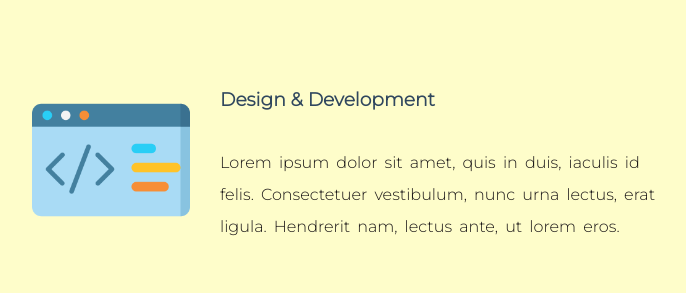
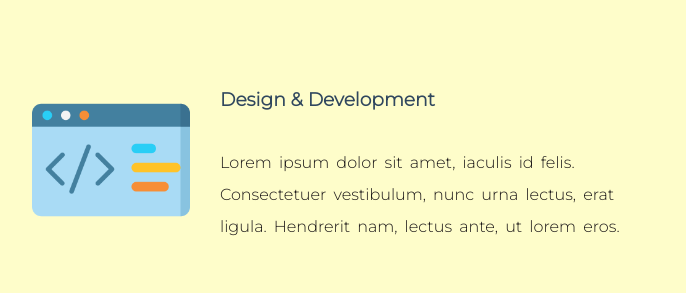
Before and after one commit to code4oryou/c4u, a plain HTML site: page index.html in a window 1280 px wide. Shown: the part 1400-1693 px from the top of the page, without its empty margins (292-978 px from the left). Drawn offline with Linux system fonts and the light colour scheme.

Commit message:
unwanted content removed

```diff
--- a/index.html
+++ b/index.html
@@ -33,7 +33,7 @@
       <div class="skill-row">
         <img class="skill" src="code.png" alt="code">
         <h3>Design & Development</h3>
-        <p>Lorem ipsum dolor sit amet, quis in duis, iaculis id felis. Consectetuer vestibulum, nunc urna lectus, erat ligula. Hendrerit nam, lectus ante, ut lorem eros.</p>
+        <p>Lorem ipsum dolor sit amet, iaculis id felis. Consectetuer vestibulum, nunc urna lectus, erat ligula. Hendrerit nam, lectus ante, ut lorem eros.</p>
       </div>
       <div class="skill-row">
         <img class="skill2" src="man2.png" alt="programmer">
```
